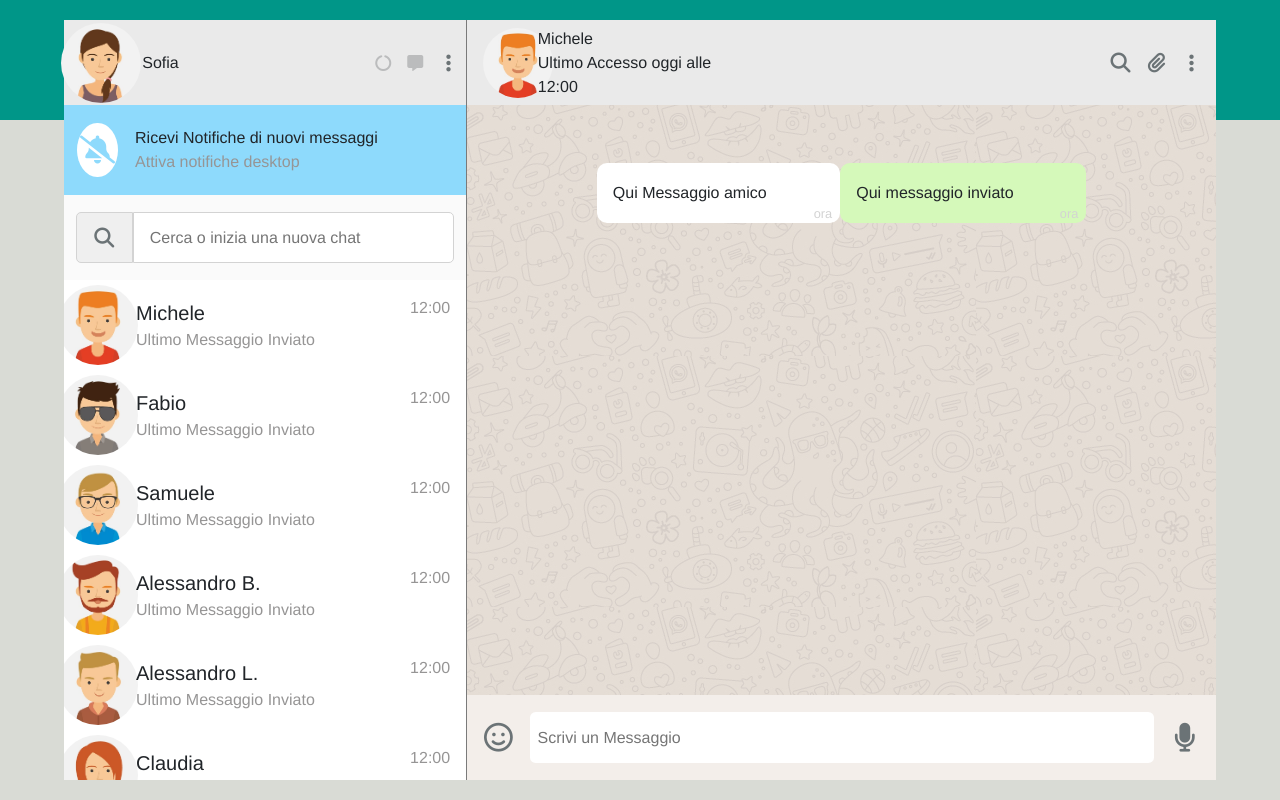
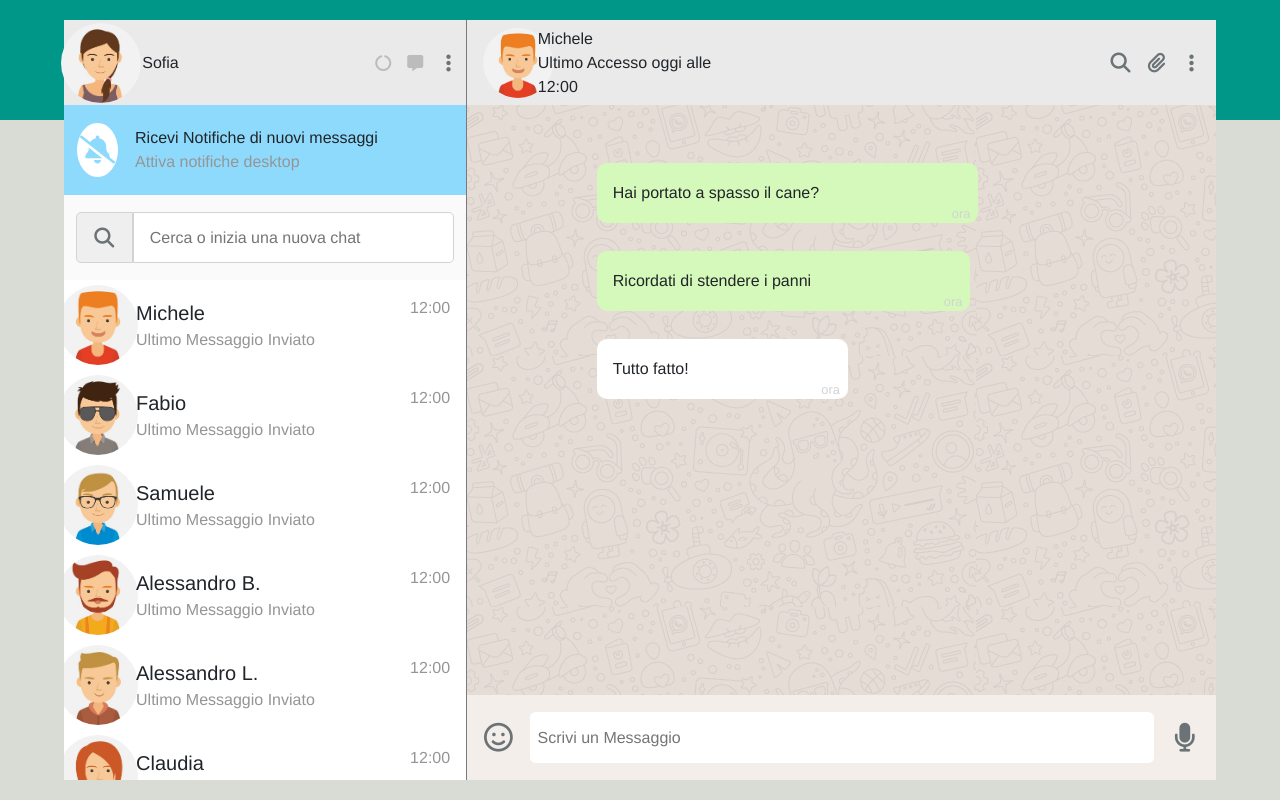
Before and after one commit to 78741722Ale/vue-boolzapp, a plain HTML site: page index.html in a window 1280 px wide. Drawn offline with nearby package versions, Linux system fonts and the light colour scheme.

Commit message:
Sistemato la zona dei messaggi con v-for

```diff
--- a/assets/css/style.css
+++ b/assets/css/style.css
@@ -281,7 +281,7 @@ body {
     /* H 75% */
     height: 75%;
     /* Bg Color e b-radius */
-    background-color: var(--Chat_and_Answer-Color);
+    background-color: var(--user_message_bgcolor);
     border-radius: 10px;
     /* Display Flex */
     display: flex;
@@ -298,12 +298,12 @@ body {
     /* H 75% */
     height: 75%;
     /* Bg Color e b-radius */
-    background-color: var(--user_message_bgcolor);
+    background-color: var(--Chat_and_Answer-Color);
     border-radius: 10px;
     /* Display Flex */
     display: flex;
     /* Tutto l'allineamento */
-    justify-content: space-evenly;
+    justify-content:end;
     align-items: center;
     flex-wrap: nowrap;
 }
--- a/index.html
+++ b/index.html
@@ -74,7 +74,7 @@
                 <!-- Tutte le chat, qua va anche scrollbar (zona OK) -->
                 <div :class="all_chat_class">
                     <!-- Chat con V-For, intanto ne metto una (e il colore dovrebbe essere all'hover) -->
-                    <div v-for="(contatto, i) in contacts" class="col-12 h_chat d-flex justify-content-center align-items-center" @click="activeChat(contatto)">
+                    <div v-for="(contatto, i) in contacts" class="col-12 h_chat d-flex justify-content-center align-items-center" @click="activeChat(index)">
                         <!-- Pro pics (dinamica) -->
                         <div class="col-2 h-100 flex_center">
                             <img class="pro_pics_xs" :src="'./assets/src/avatar' + contatto.avatar + '.jpg'" alt="User_Profile_Picture">
@@ -106,12 +106,11 @@
                         <!-- Pro pics (dinamica) -->
                         <div class="col-2 h-100 d-flex justify-content-start align-items-center ps-3">
                             <img class="pro_pics_sm" :src="'./assets/src/avatar' + contacts[activeImage].avatar + '.jpg'" alt="User_Profile_Picture">
-                            <!-- './assets/src/avatar' + contatto.avatar + '.jpg' -->
                         </div>
                         <!-- UserName (dinamico) -->
                         <div class="col-10 h-100 d-flex ps-4 flex-column align-items-start justify-content-center">
                             <ul class="unstyled pt-3">
-                                <li>{{contacts[activeImage].name}}</li>
+                                <li>{{contacts[activeContact].name}}</li>
                                 <li>Ultimo Accesso oggi alle 12:00 </li>
                             </ul>
                         </div>
@@ -126,27 +125,16 @@
                 <!-- Tutta la Chat - zona conclusa -->
                 <div :class="message_zone_class">
                     <!-- messaggi dell'utente Tutti con v-for-->
-                    <div class="message_box">
+                    <div class="message_box" v-for="(message, index) in contacts[activeContact].messages">
                         <!-- messaggio ricevuto, creato classe unica per il ternario -->
-                        <div class="sent_m">
+                        <div :class="message.status === 'sent' ? 'sent_m' : 'received_m'">
                             <!-- Messaggio Received -->
                             <div class="col-10 h-100 d-flex justify-content-start align-items-center">
-                                <span class="ps-3">Qui Messaggio amico</span>
+                                <span class="ps-3">{{message.message}}</span>
                             </div>
                             <!-- Ora Messaggio Received -->
                             <div class="col-2 h-100 d-flex justify-content-end align-items-end">
                                 <span class="fs_sm pt-2 pe-2"> <span style="color: transparent;" class="px-2">Qui data transparent</span>ora</span>
-                            </div>
-                        </div>
-                        <!-- messaggio inviato, creato classe unica per il ternario -->
-                        <div class="received_m">
-                            <!-- Messaggio Sent -->
-                            <div class="col-10 h-100 d-flex justify-content-start align-items-center">
-                                <span class="ps-3">Qui messaggio inviato</span>
-                            </div>
-                            <!-- Ora Messaggio Sent -->
-                            <div class="col-2 h-100 d-flex justify-content-end align-items-end">
-                                <span class="pt-2 pe-2 fs_sm"> <span style="color: transparent;" class="px-2">Qui data transparent</span>ora</span>
                             </div>
                         </div>
                     </div>
```
